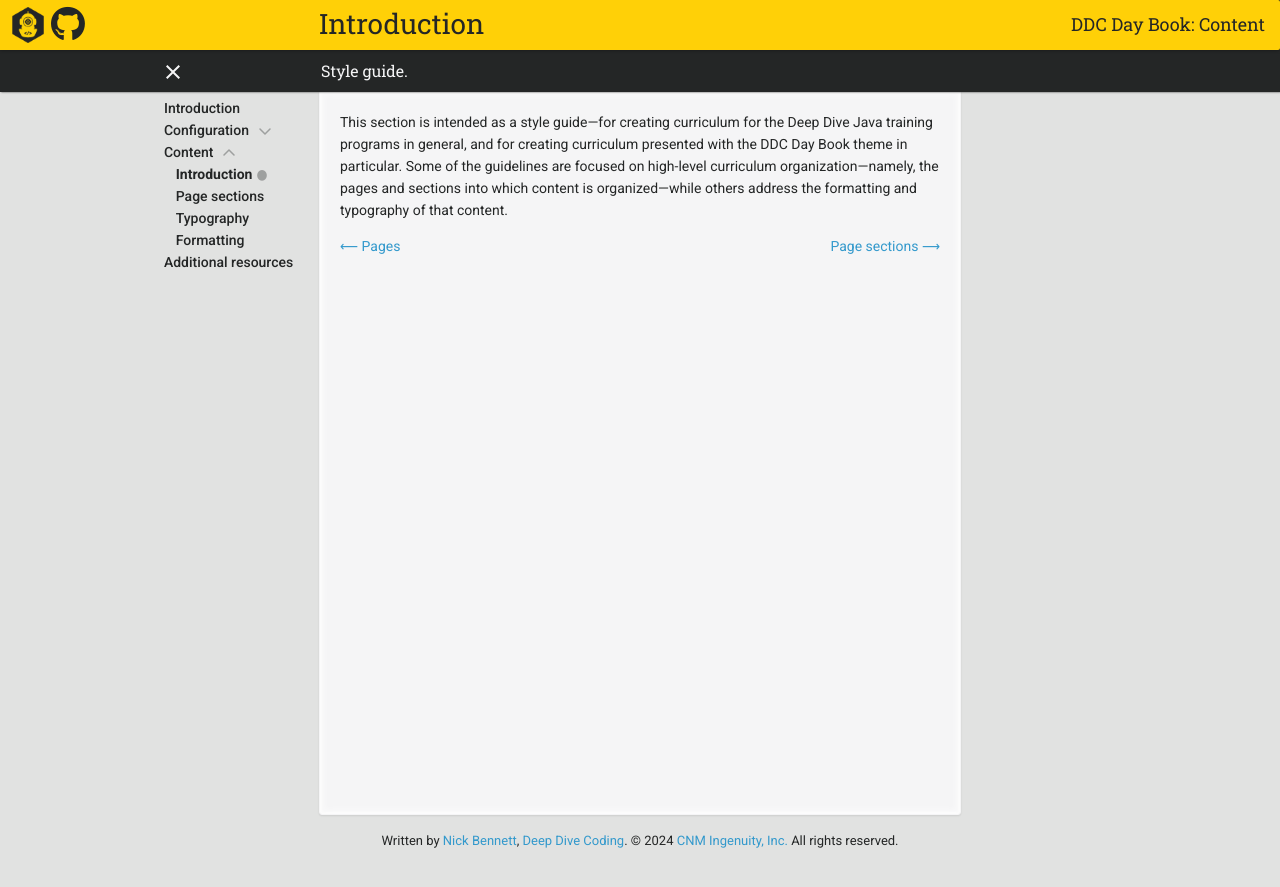
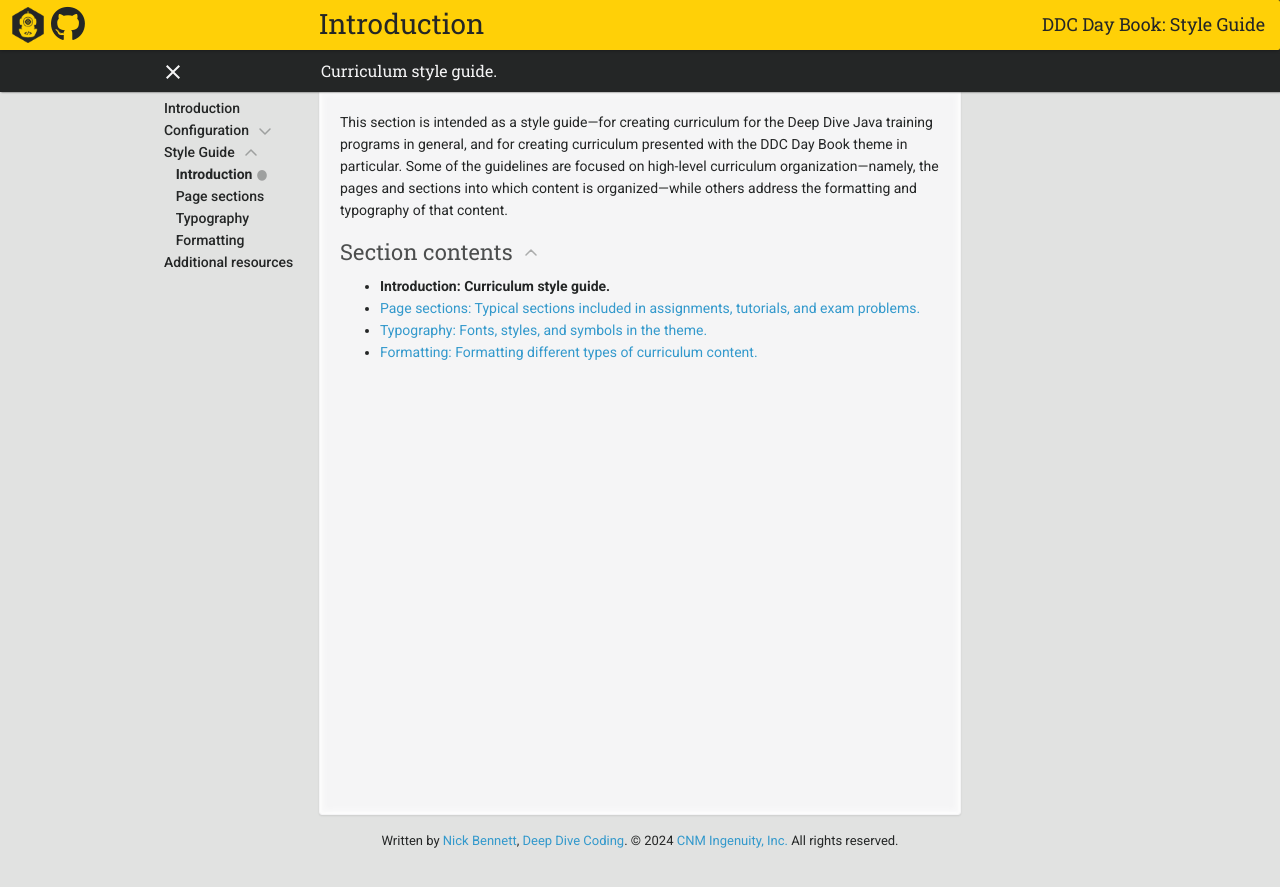
Before and after one commit to ddc-java/ddc-day-book, a Jekyll site: the page built from content/index.md, in a window 1280 px wide and 900 px high. Shown: the top 887 px of the window. Built offline with Jekyll 4.4.1, drawn with Linux system fonts in a browser that asks for light colours; nearby versions of some CDN libraries; some of the changed lines change nothing that is shown.

Commit message:
Use separate layout for section introduction 3

```diff
--- a/_layouts/section.html
+++ b/_layouts/section.html
@@ -10,16 +10,21 @@ section_toc:
 
 {{ content }}
 
-{% assign section_toc_flags = page.section_toc.flags | default: page.section_toc.flags | default: layout.section_toc.flags %}
+<!-- What is going on here? -->
 
-{% if section_toc_flags.show %}
+{%- assign section_toc_flags = page.section_toc.flags | default: page.section_toc.flags | default: layout.section_toc.flags -%}
 
-  {% assign section_toc_heading = page.section_toc.heading | default: page.section_toc.heading | default: layout.section_toc.heading %}
-  {% assign section_toc_level = page.section_toc.level | default: page.section_toc.level | default: layout.section_toc.level %}
-  {% assign section_toc_classes = section_toc_flags | where_exp: "flag", "flag != 'show'" | join: ' ' %}
+<!-- Flags: {{ section_toc_flags | join: ', ' }} -->
+
+{%- if section_toc_flags contains 'show' -%}
+
+
+  {%- assign section_toc_heading = page.section_toc.heading | default: page.section_toc.heading | default: layout.section_toc.heading -%}
+  {%- assign section_toc_level = page.section_toc.level | default: page.section_toc.level | default: layout.section_toc.level -%}
+  {%- assign section_toc_classes = section_toc_flags | where_exp: "flag", "flag != 'show'" | join: ' ' -%}
 
   <h{{ section_toc_level }}>{{ section_toc_heading }}</h{{ section_toc_level }}>
 
   {% include navigation-section.html parent_dir_path=page.dir classes=section_toc_classes %}
 
-{% endif %}
+{%- endif -%}
--- a/content.md
+++ b/content.md
@@ -1,5 +1,5 @@
 ---
-title: Content
+title: Style Guide
 subtitle: "Tips and guidelines for authoring and formatting content."
 content_dir: content
 order: 20
--- a/content/index.md
+++ b/content/index.md
@@ -1,6 +1,6 @@
 ---
 title: Introduction
-subtitle: "Style guide."
+subtitle: "Curriculum style guide."
 order: 0
 layout: section
 ---
```
